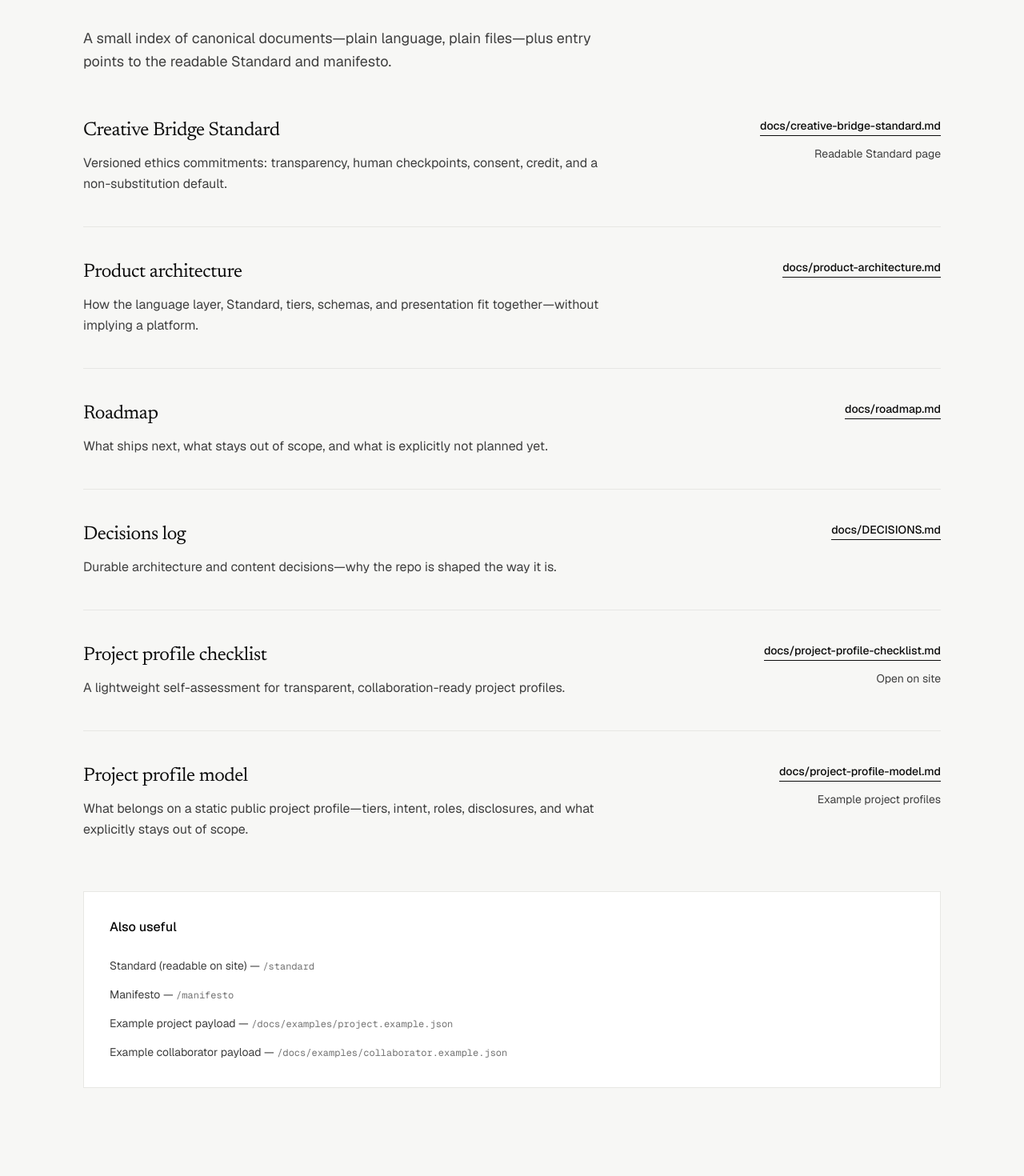
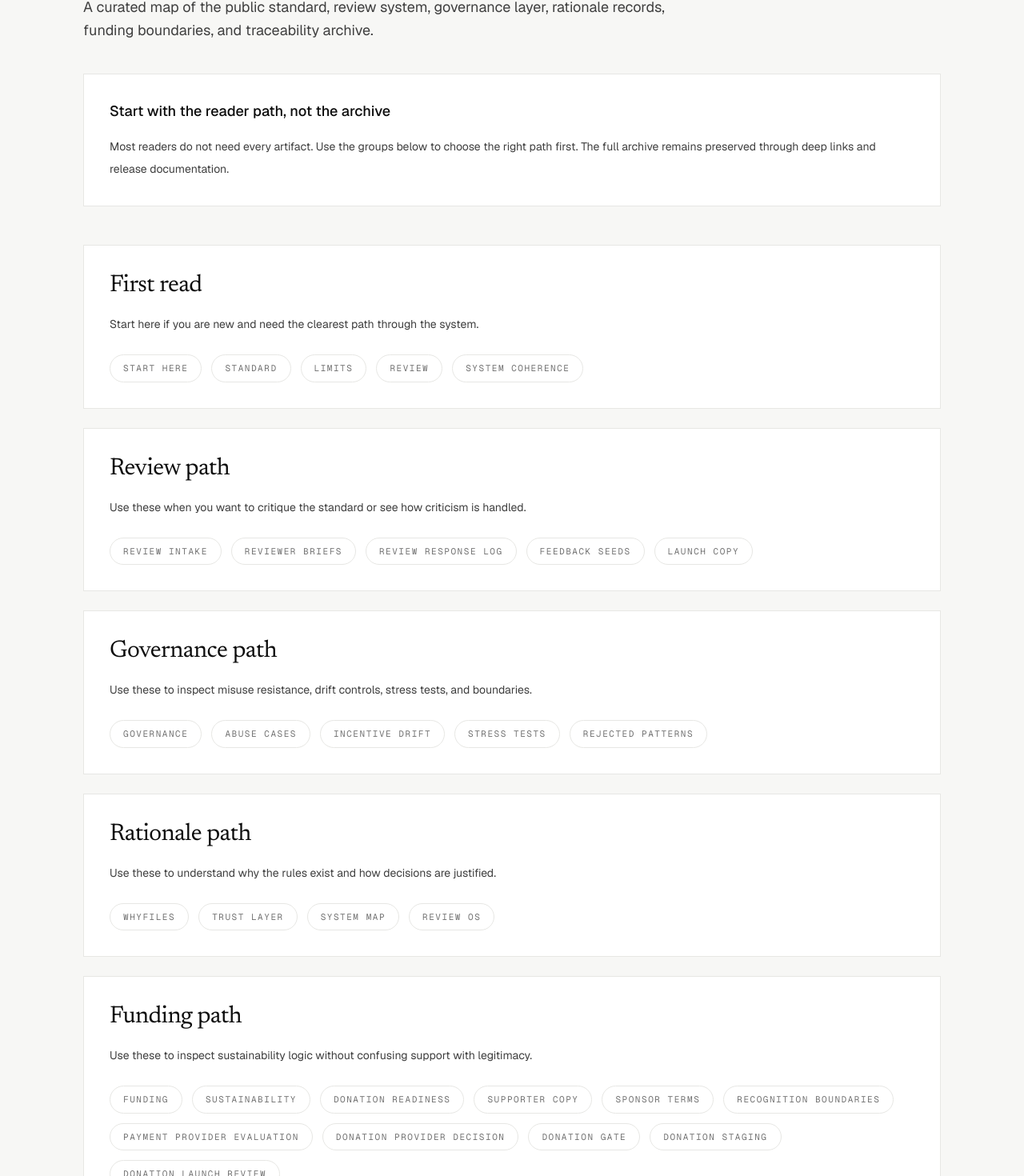
Before and after one commit to zacharymplace/creative-bridge, a Next.js app: page /docs in a window 1280 px wide. Shown: the part 238-1708 px from the top of the page at 80% size. Built offline with nearby package versions, Linux system fonts and the light colour scheme.

Commit message:
Refine docs index for readers

```diff
--- a/package.json
+++ b/package.json
@@ -1,6 +1,6 @@
 {
   "name": "creative-bridge",
-  "version": "3.19.0",
+  "version": "3.20.0",
   "private": true,
   "scripts": {
     "prebuild": "node scripts/sync-public-assets.mjs",
--- a/scripts/qa-static-export.mjs
+++ b/scripts/qa-static-export.mjs
@@ -78,6 +78,8 @@ const requiredFiles = [
   "docs/releases/v3.17.0.md",
   "docs/releases/v3.18.0.md",
   "docs/releases/v3.19.0.md",
+  "docs/releases/v3.20.0.md",
+  "docs/system/docs-index-reader-pass.md",
   "docs/system/review-page-reader-pass.md",
   "docs/system/limits-page-reader-pass.md",
   "docs/system/standard-page-reader-pass.md",
--- a/scripts/sync-public-assets.mjs
+++ b/scripts/sync-public-assets.mjs
@@ -70,6 +70,8 @@ const markdownFiles = [
   "releases/v3.17.0.md",
   "releases/v3.18.0.md",
   "releases/v3.19.0.md",
+  "releases/v3.20.0.md",
+  "system/docs-index-reader-pass.md",
   "system/review-page-reader-pass.md",
   "system/limits-page-reader-pass.md",
   "system/standard-page-reader-pass.md",
--- a/src/app/docs/page.tsx
+++ b/src/app/docs/page.tsx
@@ -1,29 +1,135 @@
-import type { Metadata } from "next";
-import { DocsIndex } from "@/components/site/DocsIndex";
-import { PublicPageShell } from "@/components/site/PublicPageShell";
-import { docsIndexMeta } from "@/content/docs-index";
-import { siteMeta } from "@/content/site-copy";
+import Link from "next/link";
 
-export const metadata: Metadata = {
-  title: docsIndexMeta.title,
-  description: docsIndexMeta.description,
-  openGraph: {
-    title: `${docsIndexMeta.title} · ${siteMeta.title}`,
-    description: docsIndexMeta.description,
-    type: "website",
-    siteName: siteMeta.title,
+const docGroups = [
+  {
+    title: "First read",
+    body: "Start here if you are new and need the clearest path through the system.",
+    links: [
+      { label: "Start Here", href: "/start" },
+      { label: "Standard", href: "/standard" },
+      { label: "Limits", href: "/limits" },
+      { label: "Review", href: "/review" },
+      { label: "System Coherence", href: "/system-coherence" },
+    ],
   },
-  twitter: {
-    card: "summary_large_image",
-    title: `${docsIndexMeta.title} · ${siteMeta.title}`,
-    description: docsIndexMeta.description,
+  {
+    title: "Review path",
+    body: "Use these when you want to critique the standard or see how criticism is handled.",
+    links: [
+      { label: "Review Intake", href: "/review-intake" },
+      { label: "Reviewer Briefs", href: "/reviewer-briefs" },
+      { label: "Review Response Log", href: "/review-response-log" },
+      { label: "Feedback Seeds", href: "/feedback-seeds" },
+      { label: "Launch Copy", href: "/launch-copy" },
+    ],
   },
-};
+  {
+    title: "Governance path",
+    body: "Use these to inspect misuse resistance, drift controls, stress tests, and boundaries.",
+    links: [
+      { label: "Governance", href: "/governance" },
+      { label: "Abuse Cases", href: "/abuse-cases" },
+      { label: "Incentive Drift", href: "/incentive-drift" },
+      { label: "Stress Tests", href: "/stress-tests" },
+      { label: "Rejected Patterns", href: "/rejected-patterns" },
+    ],
+  },
+  {
+    title: "Rationale path",
+    body: "Use these to understand why the rules exist and how decisions are justified.",
+    links: [
+      { label: "Whyfiles", href: "/whyfiles" },
+      { label: "Trust Layer", href: "/trust" },
+      { label: "System Map", href: "/system-map" },
+      { label: "Review OS", href: "/review-os" },
+    ],
+  },
+  {
+    title: "Funding path",
+    body: "Use these to inspect sustainability logic without confusing support with legitimacy.",
+    links: [
+      { label: "Funding", href: "/funding" },
+      { label: "Sustainability", href: "/sustainability" },
+      { label: "Donation Readiness", href: "/donation-readiness" },
+      { label: "Supporter Copy", href: "/supporter-copy" },
+      { label: "Sponsor Terms", href: "/sponsor-terms" },
+      { label: "Recognition Boundaries", href: "/recognition-boundaries" },
+      { label: "Payment Provider Evaluation", href: "/payment-provider-evaluation" },
+      { label: "Donation Provider Decision", href: "/donation-provider-decision" },
+      { label: "Donation Gate", href: "/donation-gate" },
+      { label: "Donation Staging", href: "/donation-staging" },
+      { label: "Donation Launch Review", href: "/donation-launch-review" },
+    ],
+  },
+];
 
 export default function DocsPage() {
   return (
-    <PublicPageShell>
-      <DocsIndex />
-    </PublicPageShell>
+    <main>
+      <section className="cb-container cb-section-y">
+        <p className="font-mono text-[13px] uppercase tracking-[0.18em] text-[var(--cb-muted)]">
+          Documentation
+        </p>
+
+        <h1 className="cb-display mt-4 max-w-4xl text-4xl tracking-tight text-[var(--cb-ink)] sm:text-5xl sm:leading-tight">
+          Docs
+        </h1>
+
+        <p className="mt-6 max-w-3xl text-lg leading-relaxed text-[var(--cb-body)]">
+          A curated map of the public standard, review system, governance layer,
+          rationale records, funding boundaries, and traceability archive.
+        </p>
+
+        <section className="mt-10 border border-[var(--cb-border)] bg-[var(--cb-surface)] p-6 sm:p-8">
+          <h2 className="text-lg font-medium text-[var(--cb-ink)]">
+            Start with the reader path, not the archive
+          </h2>
+          <p className="mt-4 text-sm leading-7 text-[var(--cb-body)]">
+            Most readers do not need every artifact. Use the groups below to
+            choose the right path first. The full archive remains preserved
+            through deep links and release documentation.
+          </p>
+        </section>
+
+        <section className="mt-12 grid gap-6">
+          {docGroups.map((group) => (
+            <article
+              key={group.title}
+              className="border border-[var(--cb-border)] bg-[var(--cb-surface)] p-6 sm:p-8"
+            >
+              <h2 className="cb-display text-3xl text-[var(--cb-ink)]">
+                {group.title}
+              </h2>
+              <p className="mt-4 max-w-3xl text-sm leading-7 text-[var(--cb-body)]">
+                {group.body}
+              </p>
+
+              <div className="mt-6 flex flex-wrap gap-3">
+                {group.links.map((item) => (
+                  <Link
+                    key={item.href}
+                    href={item.href}
+                    className="rounded-full border border-[var(--cb-border)] bg-white px-4 py-2 font-mono text-[11px] uppercase tracking-[0.14em] text-[var(--cb-muted)] underline-offset-4 hover:underline"
+                  >
+                    {item.label}
+                  </Link>
+                ))}
+              </div>
+            </article>
+          ))}
+        </section>
+
+        <section className="mt-12 border-t border-[var(--cb-border)] pt-8">
+          <h2 className="font-mono text-[12px] uppercase tracking-[0.2em] text-[var(--cb-muted)]">
+            Archive
+          </h2>
+          <p className="mt-4 max-w-3xl text-sm leading-7 text-[var(--cb-body)]">
+            Release notes, Markdown files, templates, schemas, and supporting
+            artifacts remain part of the traceability archive. They are preserved
+            for auditability, not promoted as the first reading path.
+          </p>
+        </section>
+      </section>
+    </main>
   );
 }
```
Also changed, not shown: 2 other files (tests, documents, lock files or other folders).
